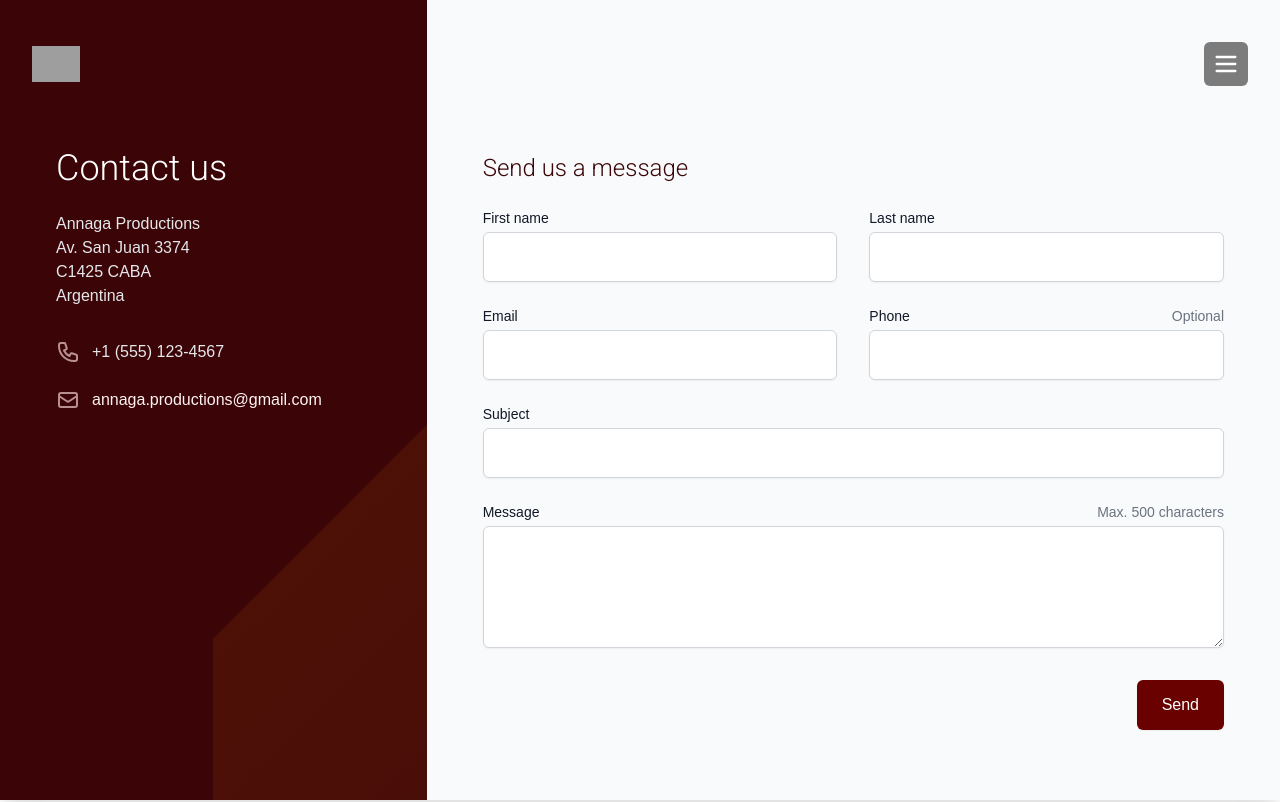
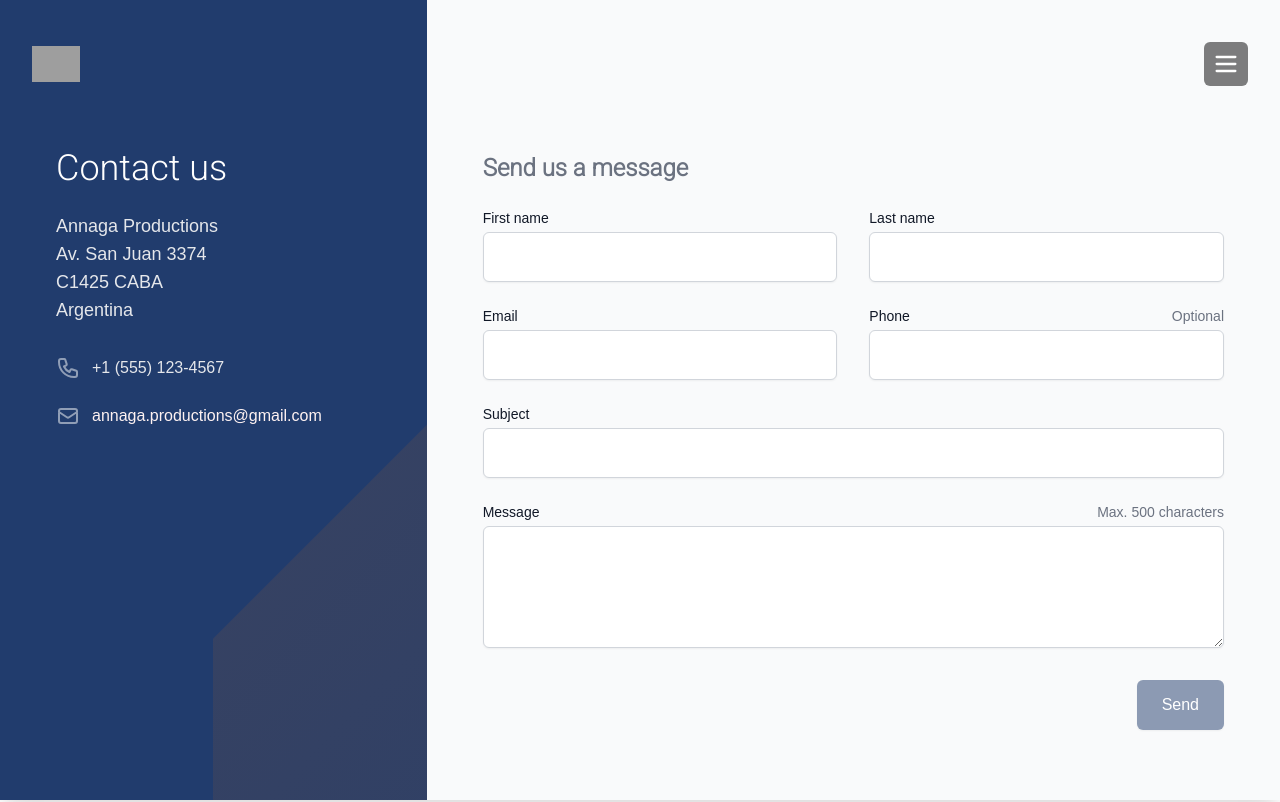
Before and after one commit to andrewkess/annaga-nextjs-contentful-blog-nov-2021, a Next.js app: page /contact in a window 1280 px wide. Shown: the top 802 px of the page. Built offline with nearby package versions, Linux system fonts and the light colour scheme; grey boxes are pictures that could not be loaded.

Commit message:
testing updated colors

```diff
--- a/components/contact.js
+++ b/components/contact.js
@@ -158,7 +158,7 @@ export default function Contact() {
                          }}
 
               >Contact us</h3>
-              <p className="mt-6 text-base text-gray-200 max-w-3xl">
+              <p className="mt-6 text-lg text-gray-200 max-w-3xl">
                 Annaga Productions<br/>
                 Av. San Juan 3374
                 <br/>C1425 CABA<br/>Argentina
@@ -168,14 +168,14 @@ export default function Contact() {
                   <span className="sr-only">Phone number</span>
                 </dt>
                 <dd className="flex text-base text-gray-200">
-                  <PhoneIcon className="flex-shrink-0 w-6 h-6 text-main-salmon" aria-hidden="true" />
+                  <PhoneIcon className="flex-shrink-0 w-6 h-6 text-white/50" aria-hidden="true" />
                   <span className="ml-3">+1 (555) 123-4567</span>
                 </dd>
                 <dt>
                   <span className="sr-only">Email</span>
                 </dt>
                 <dd className="flex text-base text-red-50">
-                  <MailIcon className="flex-shrink-0 w-6 h-6 text-main-salmon" aria-hidden="true" />
+                  <MailIcon className="flex-shrink-0 w-6 h-6 text-white/50" aria-hidden="true" />
                   <span className="ml-3">annaga.productions@gmail.com</span>
                 </dd>
               </dl>
@@ -183,7 +183,7 @@ export default function Contact() {
 
             {/* Contact form */}
             <div className="py-10 px-6 sm:px-12 xl:p-14 lg:col-span-2 bg-gray-50">
-              <h3 className="text-2xl lg:text-2xl pt-3 sm:pt-5 lg:pt-24 font-medium text-main-primary"
+              <h3 className="text-2xl lg:text-2xl pt-3 sm:pt-5 lg:pt-24 font-semibold text-gray-500"
                 style={{
                     fontFamily: "'Roboto', sans-serif"
                              }}
@@ -298,7 +298,7 @@ export default function Contact() {
                 <div className="sm:col-span-2 sm:flex sm:justify-end">
                   <button
                     type="submit"
-                    className="mt-2 w-full inline-flex items-center justify-center px-6 py-3 border border-transparent rounded-md shadow-sm text-base font-medium text-white bg-main-maroon hover:bg-main-primary focus:outline-none focus:ring-2 focus:ring-offset-2 focus:ring-main-primary sm:w-auto"
+                    className="mt-2 w-full inline-flex items-center justify-center px-6 py-3 border border-transparent rounded-md shadow-sm text-base font-medium text-white bg-main-primary/50 hover:bg-main-primary focus:outline-none focus:ring-2 focus:ring-offset-2 focus:ring-main-primary sm:w-auto"
                   >
                     Send
                   </button>
--- a/components/navbar.js
+++ b/components/navbar.js
@@ -39,7 +39,7 @@ export default function Navbar() {
                 >
                   <span className="sr-only">Open main menu</span>
                   {open ? (
-                    <XIcon className="block h-7 w-7 hover:text-main-salmon lg:hover:text-white z-50" aria-hidden="true" />
+                    <XIcon className="block h-7 w-7 hover:text-white/50 z-50" aria-hidden="true" />
                   ) : (
                     <MenuIcon className="block h-7 w-7" aria-hidden="true" />
                   )}
@@ -81,7 +81,7 @@ export default function Navbar() {
                   href={item.href}
                   className={classNames(
                     item.current ? '' : '',
-                    'text-4xl md:text-5xl text-white hover:text-main-salmon block px-3 py-2 rounded-md font-bold tracking-tight leading-tight'
+                    'text-4xl md:text-5xl text-white hover:text-white/50 block px-3 py-2 rounded-md font-bold tracking-tight leading-tight'
                   )
 
                 }
--- a/components/team-v2.js
+++ b/components/team-v2.js
@@ -180,7 +180,7 @@ export default function Team() {
 
             {/* Contact form */}
             <div className="py-10 px-6 sm:px-12 xl:p-14 lg:col-span-2 bg-gray-50">
-              <h3 className="text-2xl lg:text-2xl pt-3 sm:pt-5 lg:pt-24 font-medium text-main-primary"
+              <h3 className="text-2xl lg:text-2xl pt-3 sm:pt-5 lg:pt-24 font-semibold text-gray-500"
                 style={{
                     fontFamily: "'Roboto', sans-serif"
                              }}
@@ -203,7 +203,7 @@ export default function Team() {
                   <div className="space-y-2">
                     <div className="text-lg leading-6 font-medium space-y-1">
                       <h3>{person.name}</h3>
-                      <p className="text-main-primary">{person.role}</p>
+                      <p className="text-main-primary/60 text-base">{person.role}</p>
                     </div>
                     <ul role="list" className="flex space-x-5">
                       <li>
--- a/tailwind.config.js
+++ b/tailwind.config.js
@@ -13,7 +13,7 @@ module.exports = {
         'accent-7': '#333',
         success: '#0070f3',
         cyan: '#79FFE1',
-        'main-primary': '#3b0507',
+        'main-primary': '#213c6d',
         'main-secondary': colors.red[900],
         'main-salmon': '#B89091',
         'main-chocolate': '#240001',
```
